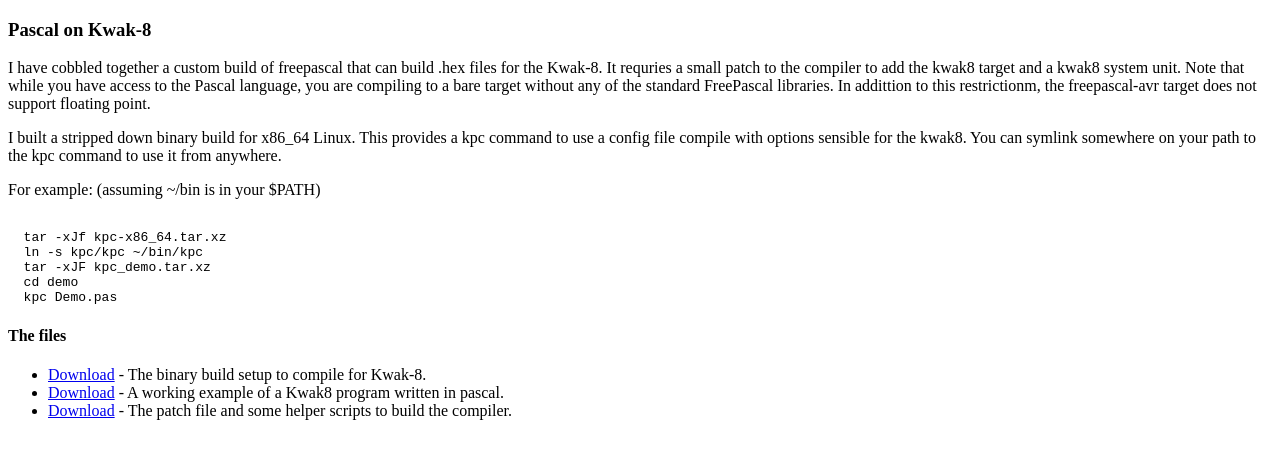
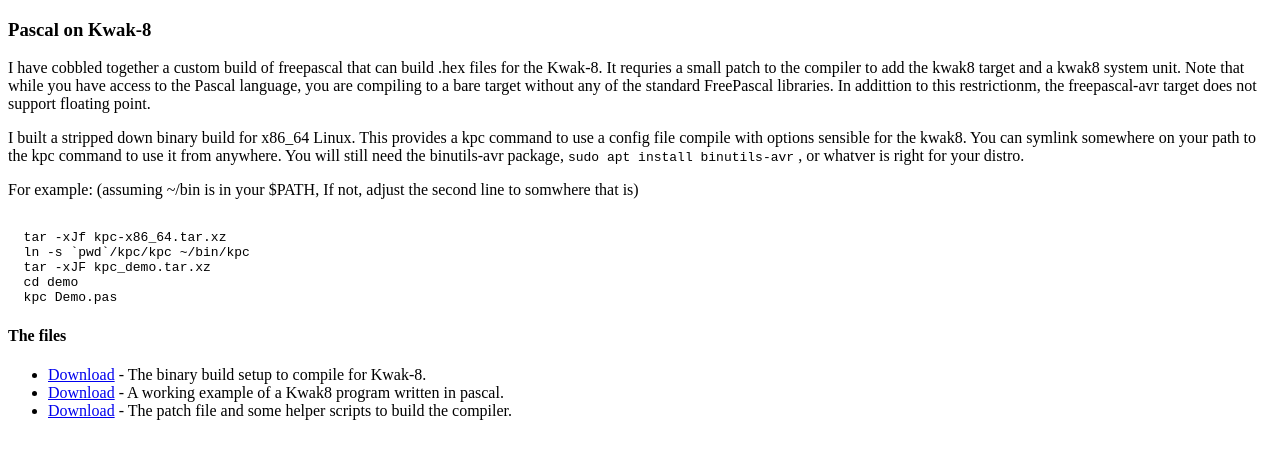
Before and after one commit to Lerc/kwak-8, a plain HTML site: page freepascal.html in a window 1280 px wide. Drawn offline with Linux system fonts and the light colour scheme.

Commit message:
freepascal path fix

```diff
--- a/freepascal.html
+++ b/freepascal.html
@@ -17,18 +17,20 @@ target does not support floating point.
 
 <p>I built a stripped down binary build for x86_64 Linux.  This provides a kpc command to use a config file
 compile with options sensible for the kwak8.  You can symlink somewhere on your path to the kpc command to
-use it from anywhere.
+use it from anywhere.  You will still need the binutils-avr package, <code>sudo apt install binutils-avr</code>
+, or whatver is right for your distro.
 </p>
 <p>
-For example:  (assuming ~/bin is in your $PATH) <br>
+For example:  (assuming ~/bin is in your $PATH,  If not, adjust the second line to somwhere that is) <br>
 <pre><code>
   tar -xJf kpc-x86_64.tar.xz
-  ln -s kpc/kpc ~/bin/kpc
+  ln -s `pwd`/kpc/kpc ~/bin/kpc
   tar -xJF kpc_demo.tar.xz
   cd demo
   kpc Demo.pas
 </code></pre>
 </p>
+
 
 
 <h4>The files</h4>
```
